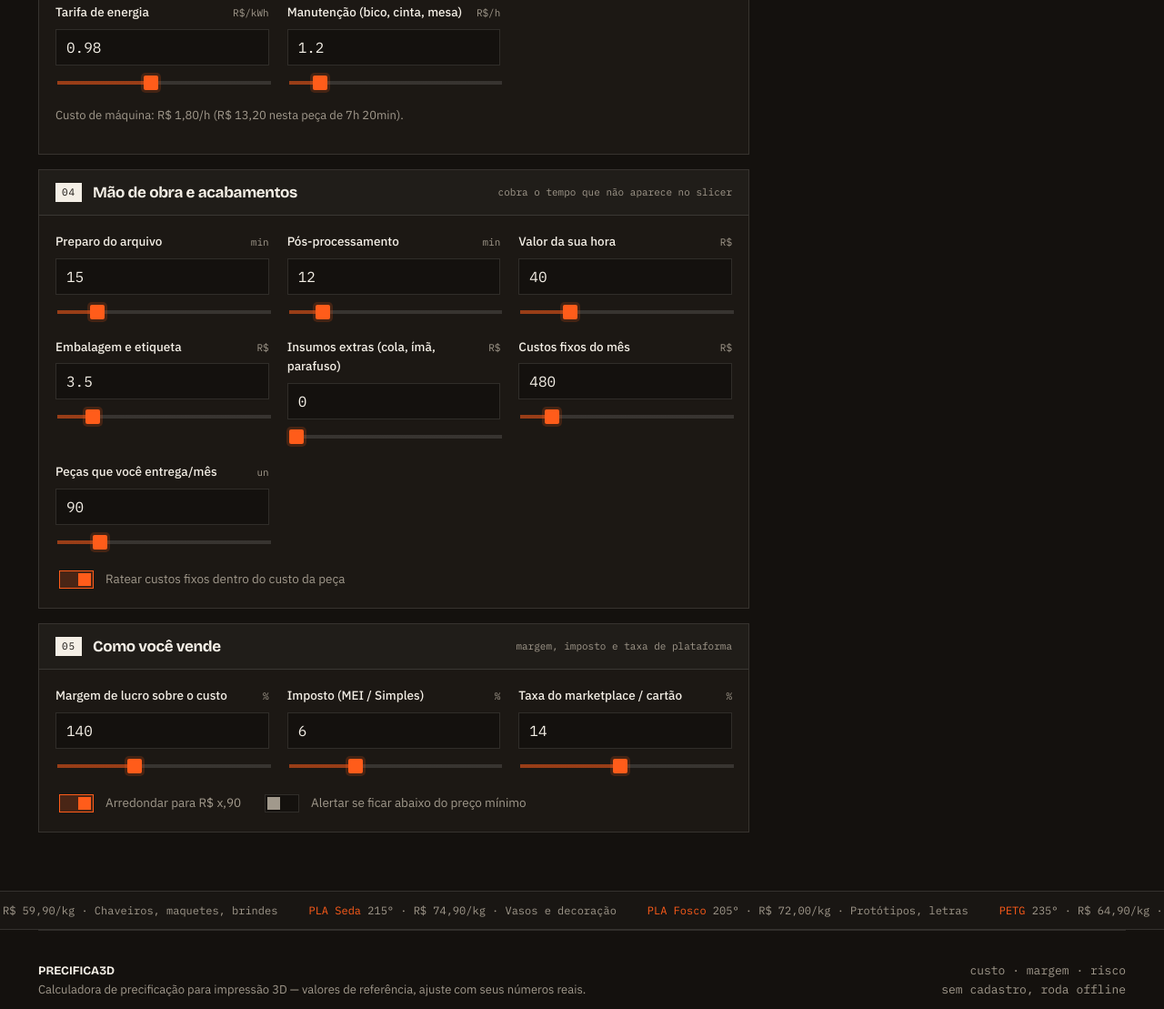
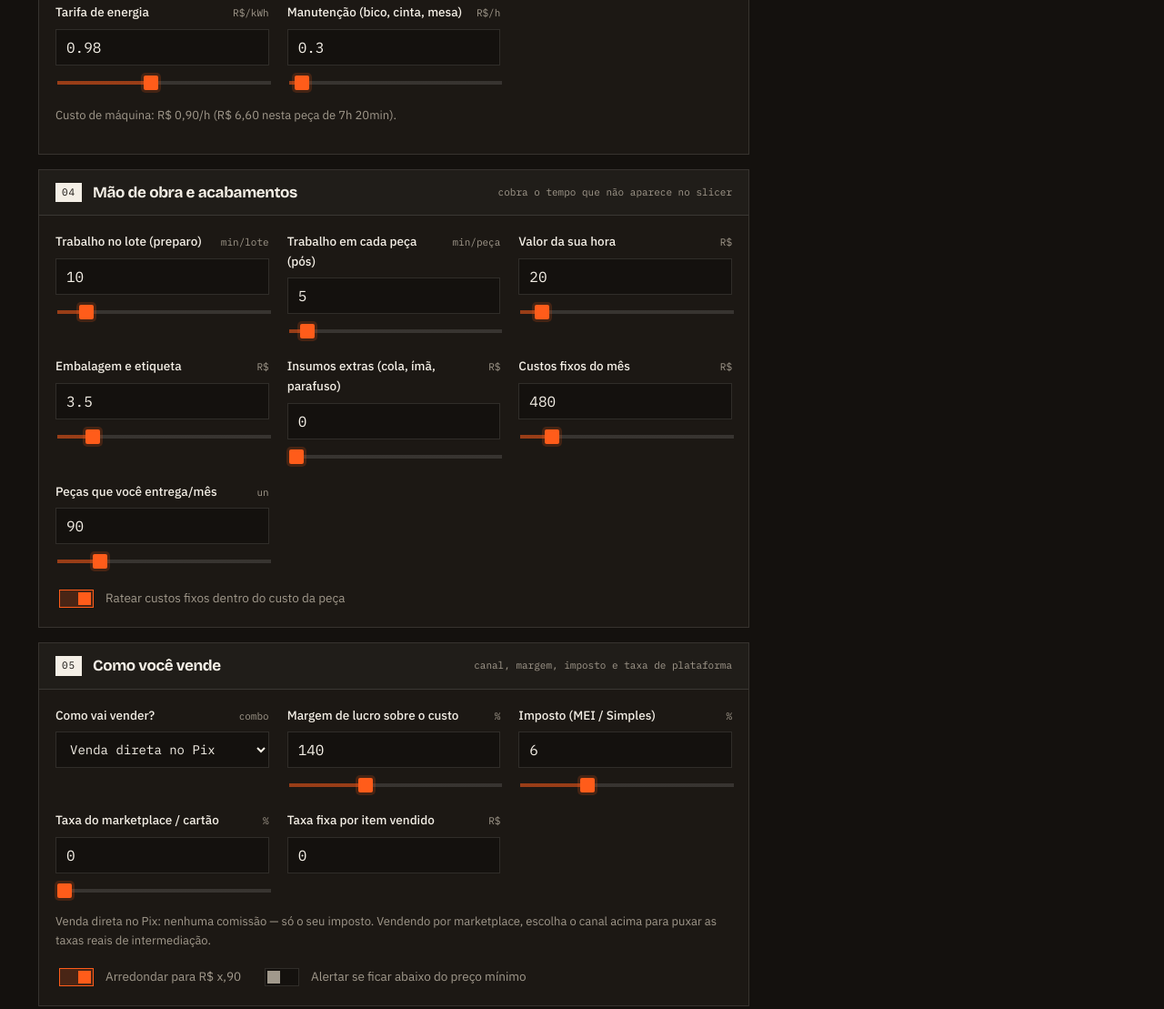
Before and after one commit to DenisSMoreira/precifica3d, a plain HTML site: page index.html in a window 1280 px wide. Shown: the part 1515-2624 px from the top of the page at 91% size. Drawn offline with nearby package versions, Linux system fonts and the light colour scheme.

Commit message:
Defaults fixos (reserva 0,30/h, hora R\, 5min/peca + 10min/lote) e combo Como vai vender (Pix/Shopee/ML) com taxas oficiais e taxa fixa por item

```diff
--- a/index.html
+++ b/index.html
@@ -150,8 +150,8 @@
             </div>
             <div class="field">
               <div class="f-top"><label id="lbl-manut" for="i-manut">Manutenção (bico, cinta, mesa)</label><span class="u">R$/h</span></div>
-              <input type="number" id="i-manut" data-k="manut" min="0" max="30" step="0.1" value="1.20">
-              <input type="range" aria-labelledby="lbl-manut" data-k="manut" min="0" max="10" step="0.1" value="1.2">
+              <input type="number" id="i-manut" data-k="manut" min="0" max="30" step="0.1" value="0.30">
+              <input type="range" aria-labelledby="lbl-manut" data-k="manut" min="0" max="10" step="0.1" value="0.3">
             </div>
           </div>
           <p class="note" id="machineNote">Custo de máquina: —</p>
@@ -163,19 +163,19 @@
         <div class="p-body">
           <div class="grid">
             <div class="field">
-              <div class="f-top"><label id="lbl-prepMin" for="i-prepMin">Preparo do arquivo</label><span class="u">min</span></div>
-              <input type="number" id="i-prepMin" data-k="prepMin" min="0" max="240" step="1" value="15">
-              <input type="range" aria-labelledby="lbl-prepMin" data-k="prepMin" min="0" max="90" step="1" value="15">
+              <div class="f-top"><label id="lbl-prepMin" for="i-prepMin">Trabalho no lote (preparo)</label><span class="u">min/lote</span></div>
+              <input type="number" id="i-prepMin" data-k="prepMin" min="0" max="240" step="1" value="10">
+              <input type="range" aria-labelledby="lbl-prepMin" data-k="prepMin" min="0" max="90" step="1" value="10">
             </div>
             <div class="field">
-              <div class="f-top"><label id="lbl-posMin" for="i-posMin">Pós-processamento</label><span class="u">min</span></div>
-              <input type="number" id="i-posMin" data-k="posMin" min="0" max="240" step="1" value="12">
-              <input type="range" aria-labelledby="lbl-posMin" data-k="posMin" min="0" max="90" step="1" value="12">
+              <div class="f-top"><label id="lbl-posMin" for="i-posMin">Trabalho em cada peça (pós)</label><span class="u">min/peça</span></div>
+              <input type="number" id="i-posMin" data-k="posMin" min="0" max="240" step="1" value="5">
+              <input type="range" aria-labelledby="lbl-posMin" data-k="posMin" min="0" max="90" step="1" value="5">
             </div>
             <div class="field">
               <div class="f-top"><label id="lbl-horaTrab" for="i-horaTrab">Valor da sua hora</label><span class="u">R$</span></div>
-              <input type="number" id="i-horaTrab" data-k="horaTrab" min="0" max="300" step="1" value="40">
-              <input type="range" aria-labelledby="lbl-horaTrab" data-k="horaTrab" min="10" max="150" step="1" value="40">
+              <input type="number" id="i-horaTrab" data-k="horaTrab" min="0" max="300" step="1" value="20">
+              <input type="range" aria-labelledby="lbl-horaTrab" data-k="horaTrab" min="10" max="150" step="1" value="20">
             </div>
             <div class="field">
               <div class="f-top"><label id="lbl-emb" for="i-emb">Embalagem e etiqueta</label><span class="u">R$</span></div>
@@ -203,9 +203,17 @@
       </div>
 
       <div class="panel">
-        <div class="p-head"><span class="num">05</span><h3>Como você vende</h3><span class="hint">margem, imposto e taxa de plataforma</span></div>
+        <div class="p-head"><span class="num">05</span><h3>Como você vende</h3><span class="hint">canal, margem, imposto e taxa de plataforma</span></div>
         <div class="p-body">
           <div class="grid">
+            <div class="field">
+              <div class="f-top"><label id="lbl-canal" for="i-canal">Como vai vender?</label><span class="u">combo</span></div>
+              <select id="i-canal" data-k="canal">
+                <option value="direto">Venda direta no Pix</option>
+                <option value="shopee">Shopee (comissão por faixa + taxa fixa)</option>
+                <option value="ml">Mercado Livre — anúncio Clássico</option>
+              </select>
+            </div>
             <div class="field">
               <div class="f-top"><label id="lbl-margem" for="i-margem">Margem de lucro sobre o custo</label><span class="u">%</span></div>
               <input type="number" id="i-margem" data-k="margem" min="0" max="800" step="5" value="140">
@@ -218,10 +226,15 @@
             </div>
             <div class="field">
               <div class="f-top"><label id="lbl-taxa" for="i-taxa">Taxa do marketplace / cartão</label><span class="u">%</span></div>
-              <input type="number" id="i-taxa" data-k="taxa" min="0" max="40" step="0.5" value="14">
-              <input type="range" aria-labelledby="lbl-taxa" data-k="taxa" min="0" max="30" step="0.5" value="14">
+              <input type="number" id="i-taxa" data-k="taxa" min="0" max="40" step="0.5" value="0">
+              <input type="range" aria-labelledby="lbl-taxa" data-k="taxa" min="0" max="30" step="0.5" value="0">
+            </div>
+            <div class="field">
+              <div class="f-top"><label id="lbl-taxaFixa" for="i-taxaFixa">Taxa fixa por item vendido</label><span class="u">R$</span></div>
+              <input type="number" id="i-taxaFixa" data-k="taxaFixa" min="0" max="100" step="0.5" value="0">
             </div>
           </div>
+          <p class="note" id="canalNote" style="margin:12px 0 0">Venda direta no Pix: só o seu imposto conta. Nos marketplaces a comissão vem com taxa fixa por item — escolha o canal acima e os campos se ajustam sozinhos.</p>
           <div style="display:flex;gap:22px;flex-wrap:wrap;margin-top:16px">
             <label class="switch"><input type="checkbox" data-ka="arredonda" checked> Arredondar para R$ x,90</label>
             <label class="switch"><input type="checkbox" data-ka="mostrarMin"> Alertar se ficar abaixo do preço mínimo</label>
--- a/js/calc.js
+++ b/js/calc.js
@@ -13,9 +13,24 @@
   /* ---- inputs (binding compartilhado do núcleo) ---- */
   P.bindFields(k=>{
     if(k==='precoKg'){const m=MATERIALS.find(x=>x.n===S.mat);if(m){m.kg=S.precoKg;P.store();drawMarq();}}
+    if((k==='taxa'||k==='taxaFixa')&&S.canal!=='direto'){S.canal='direto';P.sync('canal');P.saveSettings();} // mexeu à mão → sai do preset do canal
     calc();
   });
   P.syncAll(); // valores persistidos mandam nos campos, não o valor inicial do HTML
+
+  /* ---- combo "Como vai vender?" — preenche taxa % e taxa fixa com os valores do canal.
+     Na Shopee a faixa depende do preço, então recalcula até estabilizar. ---- */
+  $('#i-canal').addEventListener('change',()=>{S.canal=$('#i-canal').value;
+    if(S.canal==='direto'){S.taxa=0;S.taxaFixa=0;P.sync('taxa');P.sync('taxaFixa');} // venda direta: zero intermediação
+    P.saveSettings();calc();});
+  function applyCanal(){
+    if(S.canal==='direto')return;
+    for(let i=0;i<3;i++){
+      const f=P.canalFees(S.canal,model(1).preco);if(!f)return;
+      if(S.taxa===f.pct&&S.taxaFixa===f.fix)return;
+      S.taxa=f.pct;S.taxaFixa=f.fix;P.sync('taxa');P.sync('taxaFixa');P.saveSettings();
+    }
+  }
 
   /* ---- ticker de materiais ---- */
   function drawMarq(){
@@ -27,6 +42,7 @@
   /* ---- display ---- */
   let last=null,srT;
   function calc(){
+    applyCanal();
     const m=model(1);last=m;
     const {preco,custo,lucro}=m;
     const mliq=preco>0?lucro/preco*100:0;
@@ -53,7 +69,7 @@
 
     const parts=[['Filamento',m.material,'var(--amber)'],['Energia',m.energia,'var(--hot)'],['Máquina',m.maq,'var(--rust)'],
       ['Mão de obra',m.mo,'var(--teal)'],['Embalagem/extras',m.extras,'var(--olive)'],['Custos fixos',m.fixoSolo,'var(--slate)'],
-      ['Risco/falha',m.risco,'var(--plum)'],['Imposto',m.impV,'#5d4a3a'],['Taxa plataforma',m.taxV,'#3f5f6e']];
+      ['Risco/falha',m.risco,'var(--plum)'],['Imposto',m.impV,'#5d4a3a'],['Taxa plataforma',m.taxV,'#3f5f6e'],['Taxa fixa do item',m.fx,'#46586a']];
     const tot=parts.reduce((a,pt)=>a+pt[1],0)||1;
     $('#stack').innerHTML=parts.map(pt=>'<i style="width:'+(pt[1]/tot*100)+'%;background:'+pt[2]+'" title="'+pt[0]+'"></i>').join('');
     $('#legend').innerHTML=parts.filter(pt=>pt[1]>0.0001).map(pt=>'<span><i style="background:'+pt[2]+'"></i>'+pt[0]+' <b>'+brl(pt[1])+'</b></span>').join('');
@@ -63,6 +79,13 @@
     else if(S.falha>30){w.hidden=false;w.innerHTML='<b>Taxa de falha alta ('+nf(S.falha,0)+'%):</b> reduzir insucesso costuma render mais do que subir preço.';}
     else if(m.h>0&&(lucro/m.h)<5){w.hidden=false;w.innerHTML='<b>Rendimento baixo:</b> '+brl(lucro/m.h)+' por hora de máquina. Considere fatiar em múltiplas peças por mesa ou aumentar a margem.';}
     else w.hidden=true;
+
+    const cn=$('#canalNote');
+    if(S.canal==='shopee'){const f=P.canalFees('shopee',preco);
+      cn.textContent='Shopee — faixa deste preço ('+brl(preco)+'): comissão '+nf(f.pct)+'% + R$ '+nf(f.fix,2)+' por item. A tabela muda a cada faixa de preço (20%+R$4,50 até R$79,99 · 14%+R$16/20/26 acima) e a taxa fixa devora item barato. Valores públicos de out/2026 — se seu anúncio é diferente, ajuste os campos.';}
+    else if(S.canal==='ml'){
+      cn.textContent='Mercado Livre Clássico: ~12% de comissão (a faixa oficial é 10–14% por categoria; artes/papelaria ≈ 11,5%). O Premium soma uns 5 pontos (paga o 12x sem juros) e o custo dos Envios corre à parte — ajuste se necessário.';}
+    else cn.textContent='Venda direta no Pix: nenhuma comissão — só o seu imposto. Vendendo por marketplace, escolha o canal acima para puxar as taxas reais de intermediação.';
 
     clearTimeout(srT);srT=setTimeout(()=>{$('#srOut').textContent='Preço sugerido '+brl(preco)+', custo '+brl(custo)+', lucro '+brl(lucro)+'.';},500);
   }
--- a/js/core.js
+++ b/js/core.js
@@ -33,8 +33,8 @@
     mini:{nome:'Miniatura resina 32mm',peso:26,horas:2,mins:40,mat:'Resina 405nm',prepMin:30,posMin:35,emb:5,falha:22,margem:240,maquina:2900,manut:2.5,potencia:90}
   };
   const DEF={nome:'Vaso espiral 15cm',peso:128,horas:7,mins:20,mat:'PLA Seda',precoKg:74.9,rolo:1000,desperdicio:12,falha:12,
-    maquina:2400,vida:4000,potencia:145,tarifa:0.98,manut:1.2,prepMin:15,posMin:12,horaTrab:40,emb:3.5,extra:0,fixos:480,pecasMes:90,
-    margem:140,imposto:6,taxa:14,meta:4000,ratear:true,arredonda:true,mostrarMin:false};
+    maquina:2400,vida:4000,potencia:145,tarifa:0.98,manut:0.3,prepMin:10,posMin:5,horaTrab:20,emb:3.5,extra:0,fixos:480,pecasMes:90,
+    margem:140,imposto:6,taxa:0,taxaFixa:0,canal:'direto',meta:4000,ratear:true,arredonda:true,mostrarMin:false};
   const LOTES=[1,5,20,100];
 
   /* ---- estado persistido entre páginas ---- */
@@ -69,6 +69,11 @@
 
   const savedAt=()=>{try{localStorage.setItem('p3d_savedAt',new Date().toISOString());}catch(e){}};
   const saveSettings=()=>{try{localStorage.setItem('p3d_settings',JSON.stringify(S));localStorage.setItem('p3d_lote',String(lotSel));savedAt();}catch(e){}};
+  /* migração única (nov/2026): padrões fixos pedidos — reserva de manutenção R$0,30/h, minha hora R$20,
+     trabalho 5min/peça + 10min/lote, e canal de venda direto (taxa de marketplace começa em 0) */
+  try{if(localStorage.getItem('p3d_settings')&&!localStorage.getItem('p3d_mig2')){
+    S.manut=0.3;S.horaTrab=20;S.prepMin=10;S.posMin=5;S.canal='direto';S.taxa=0;S.taxaFixa=0;
+    localStorage.setItem('p3d_mig2','1');saveSettings();}}catch(e){}
   const store=()=>{try{localStorage.setItem('p3d_mats',JSON.stringify(MATERIALS.map(m=>({n:m.n,kg:m.kg}))));localStorage.setItem('p3d_quotes',JSON.stringify(quotes));savedAt();}catch(e){}};
   const invStore=()=>{try{localStorage.setItem('p3d_inv',JSON.stringify(INV));savedAt();}catch(e){}};
   const ordersStore=()=>{try{localStorage.setItem('p3d_orders',JSON.stringify(orders));savedAt();}catch(e){}};
@@ -88,13 +93,24 @@
     const varr=material+energia+maq+mo+extras;
     const risco=S.falha<95?varr/(1-S.falha/100)-varr:varr*9;
     const custo=varr+risco+fixoSolo;
+    const fx=Math.max(0,+S.taxaFixa||0); // taxa fixa do marketplace por item vendido
     const den=Math.max(0.02,1-(S.imposto+S.taxa)/100);
-    const min=custo/den,max=custo*3.2/den;
-    const bruto=custo*(1+S.margem/100)/den;
+    const min=(custo+fx)/den,max=(custo+fx)*3.2/den;
+    const bruto=(custo+fx)*(1+S.margem/100)/den;
     const preco=S.arredonda?Math.max(round90(bruto),min):bruto;
     const impV=preco*S.imposto/100,taxV=preco*S.taxa/100;
-    const lucro=preco-custo-impV-taxV;
-    return{lot,h,pesoBruto,material,energia,maq,mo,extras,fixoSolo,varr,risco,custo,preco,impV,taxV,lucro,min,max};
+    const lucro=preco-custo-impV-taxV-fx;
+    return{lot,h,pesoBruto,material,energia,maq,mo,extras,fixoSolo,varr,risco,custo,fx,preco,impV,taxV,lucro,min,max};
+  }
+
+  /* taxas de intermediação por canal — valores públicos conferidos em out/nov-2026:
+     Shopee: 20% + R$4,50/item até R$79,99 · 14% + R$16 (R$80–99,99) · 14% + R$20 (R$100–199,99) · 14% + R$26 (≥R$200)
+     Mercado Livre Clássico: 10–14% conforme categoria (artes/papelaria ≈ 11,5%) — usamos 12%
+     (frete dos Envios e campanhas ficam fora; ajuste nos campos se seu anúncio for diferente) */
+  function canalFees(canal,preco){
+    if(canal==='shopee')return preco<80?{pct:20,fix:4.5}:preco<100?{pct:14,fix:16}:preco<200?{pct:14,fix:20}:{pct:14,fix:26};
+    if(canal==='ml')return{pct:12,fix:0};
+    return null;
   }
 
   /* ---- bindings de inputs presentes na página atual ---- */
@@ -182,7 +198,7 @@
     try{['p3d_settings','p3d_lote','p3d_mats','p3d_quotes','p3d_inv','p3d_orders','p3d_prev','p3d_savedAt'].forEach(k=>localStorage.removeItem(k));}catch(e){}}
 
   window.P3D={$,$$,brl,nf,esc,hhmm,round90,MATERIALS,MAT_DEF,PRESETS,DEF,LOTES,S,quotes,INV,orders,
-    store,invStore,ordersStore,saveSettings,model,sync,syncAll,paintRanges,bindFields,setMat,getLot:()=>lotSel,setLot,addQuote,drawChip,reveals,
+    store,invStore,ordersStore,saveSettings,model,sync,syncAll,paintRanges,bindFields,setMat,getLot:()=>lotSel,setLot,addQuote,drawChip,reveals,canalFees,
     exportData,importData,clearAll};
 
   drawChip();
```
